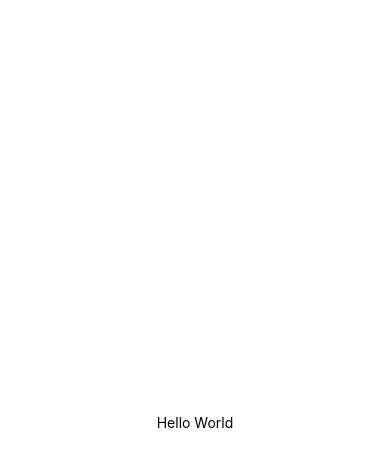
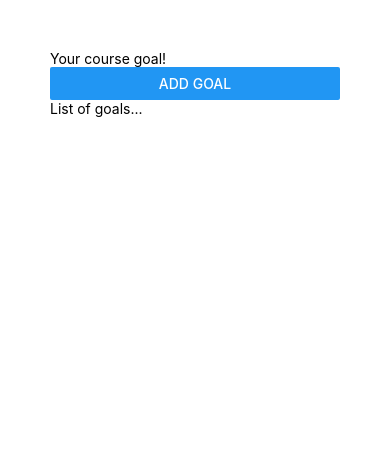
Before and after one commit to 88h88h/To-Do-List_MobileApp, a React Native app in the folder frontend/: screen / in a window 390 px wide. Shown: the top 466 px of the page. Built offline with nearby package versions, Linux system fonts and the light colour scheme.

Commit message:
Updated the UI

```diff
--- a/frontend/App.js
+++ b/frontend/App.js
@@ -1,18 +1,21 @@
-import { StyleSheet, Text, View } from "react-native";
+import { StyleSheet, Text, View, Button, TextInput } from "react-native";
 
 export default function App() {
   return (
-    <View style={styles.container}>
-      <Text>Hello World</Text>
+    <View style={styles.appContainer}>
+      <View>
+        <TextInput placeholder="Your course goal!" />
+        <Button title="Add Goal" />
+      </View>
+      <View>
+        <Text>List of goals...</Text>
+      </View>
     </View>
   );
 }
 
 const styles = StyleSheet.create({
-  container: {
-    flex: 1,
-    backgroundColor: "#fff",
-    alignItems: "center",
-    justifyContent: "center",
+  appContainer: {
+    padding: 50,
   },
 });
```
